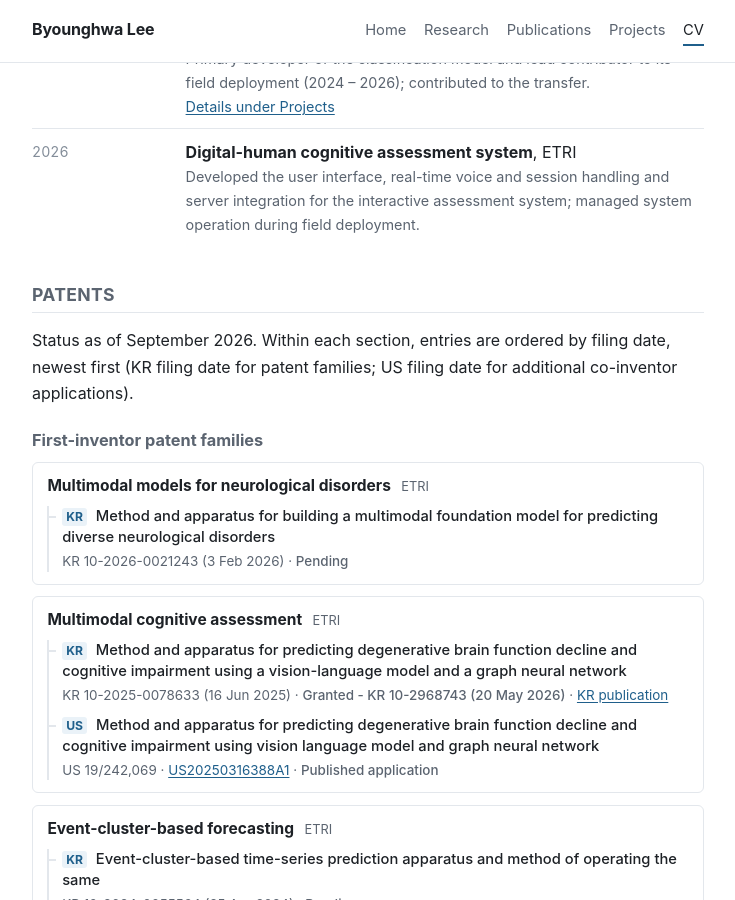
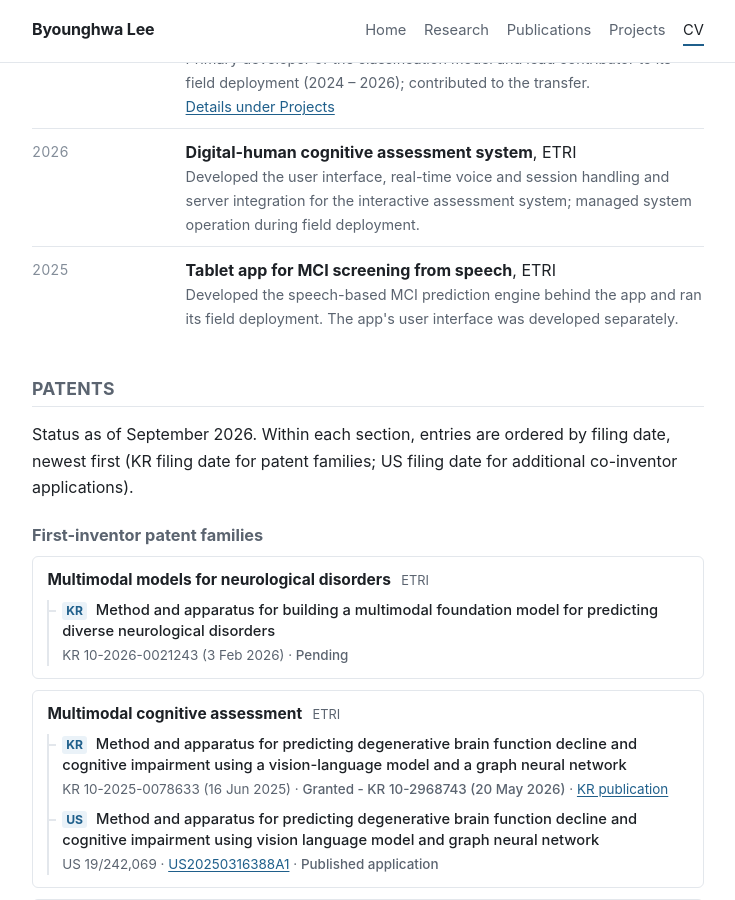
Before and after one commit to bh0903lee/bh0903lee.github.io, a Jekyll site: the page built from cv.md, in a window 1280 px wide and 900 px high, scrolled down 1029 px. Shown: the whole window, without its empty margins (272-1007 px from the left). Built offline with Jekyll 4.4.1, drawn with Linux system fonts in a browser that asks for light colours.

Commit message:
Add the 2025 MCI screening app to the deployment section and project outputs
Co-Authored-By: Claude Fable 5.1 <noreply@anthropic.com>

```diff
--- a/_data/projects.yml
+++ b/_data/projects.yml
@@ -41,6 +41,8 @@
       url: /cv/#patent-t04
     - text: "Korean patent application on multimodal foundation models for neurological disorders (2026)"
       url: /cv/#patent-t05
+    - text: "Tablet app for MCI screening: prediction engine and field deployment (2025)"
+      url: /cv/#technology-transfer
     - text: "Korean speech-based MCI model: field deployment and transfer to two companies (2026)"
       url: /projects/#technology-transfer
     - text: "IEEE ICASSP 2025 Show & Tell demonstration and DementiaBank Korean Kang Corpus (contributor)"
--- a/cv.md
+++ b/cv.md
@@ -86,6 +86,13 @@ description: Curriculum vitae of Byounghwa Lee - education, appointments, teachi
     <div class="row-what">
       <p><strong>Digital-human cognitive assessment system</strong>, ETRI</p>
       <p class="sub">Developed the user interface, real-time voice and session handling and server integration for the interactive assessment system; managed system operation during field deployment.</p>
+    </div>
+  </div>
+  <div class="row">
+    <div class="row-when">2025</div>
+    <div class="row-what">
+      <p><strong>Tablet app for MCI screening from speech</strong>, ETRI</p>
+      <p class="sub">Developed the speech-based MCI prediction engine behind the app and ran its field deployment. The app's user interface was developed separately.</p>
     </div>
   </div>
 </div>
```
